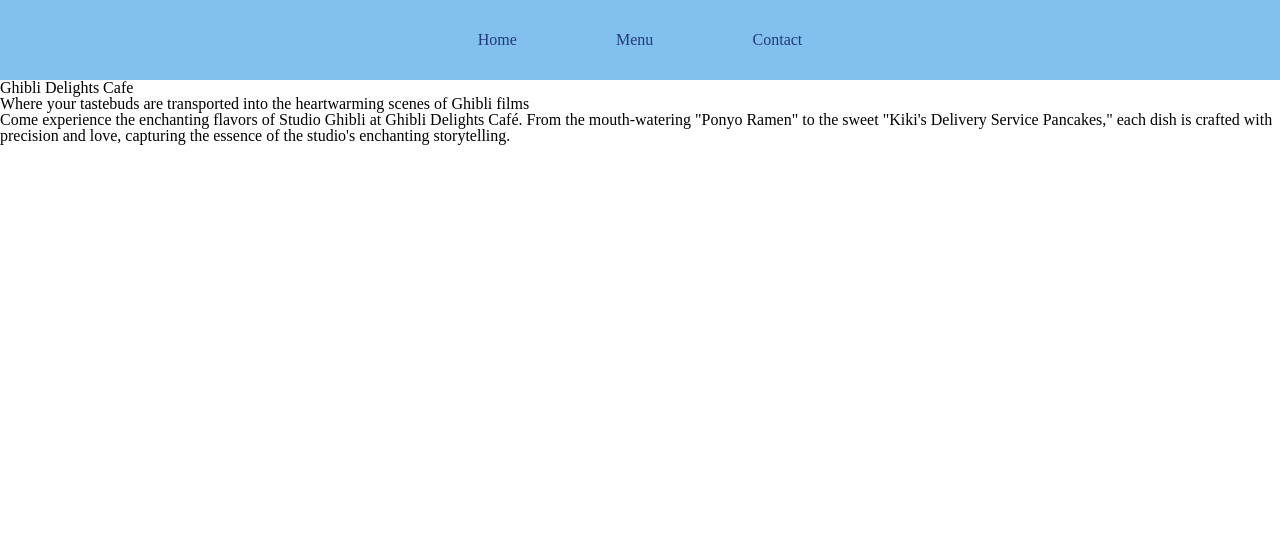
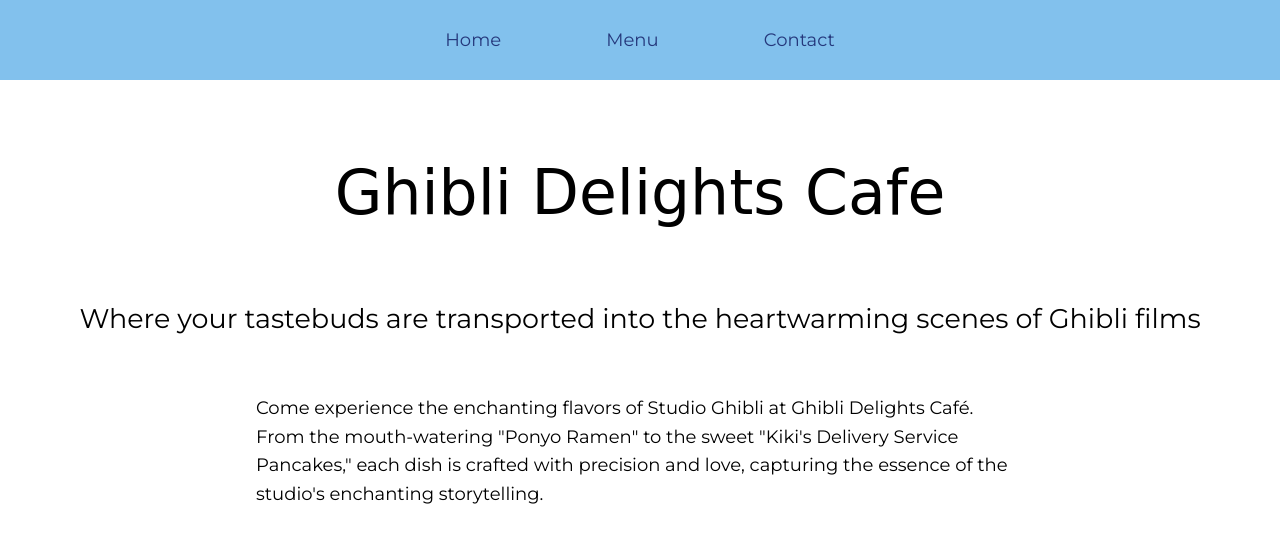
Before and after one commit to yh63935/ghibli-delights, a website: page dist/index.html in a window 1280 px wide. Drawn offline with Linux system fonts and the light colour scheme; a web font is replaced by a local one.

Commit message:
Style preliminary typography

```diff
--- a/src/css/style.css
+++ b/src/css/style.css
@@ -3,6 +3,12 @@
 
 * {
     box-sizing: border-box;
+    line-height: 1.6;
+}
+
+html {
+    font-family: 'Montserrat', 'Open Sans', sans-serif;
+    font-size: 18px;
 }
 
 ul {
@@ -29,5 +35,27 @@
 }
 
 main {
-    margin-top: 80px;
+    margin-top: 8rem;
 }
+
+h1 {
+    font-family: 'Salsa', cursive;
+    font-size: calc(2rem + 2vw);
+    text-align: center;
+}
+
+h2 {
+    margin: 3rem 2rem;
+    font-size: 1rem;
+    text-align: center;
+}
+
+p {
+    width: 60%;
+    margin: auto;
+}
+@media screen and (min-width: 500px) {
+    h2 {
+        font-size: 1.5rem;
+    }
+}
```
Also changed, not shown: dist/index.html.
